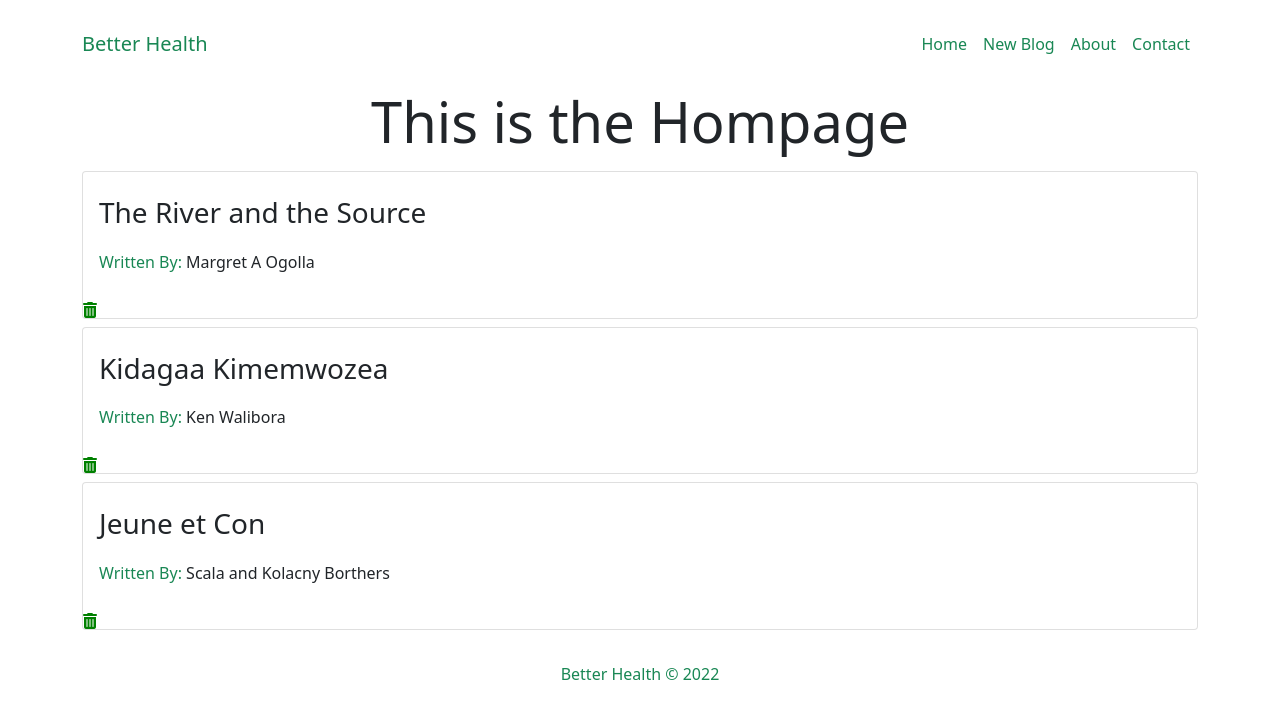
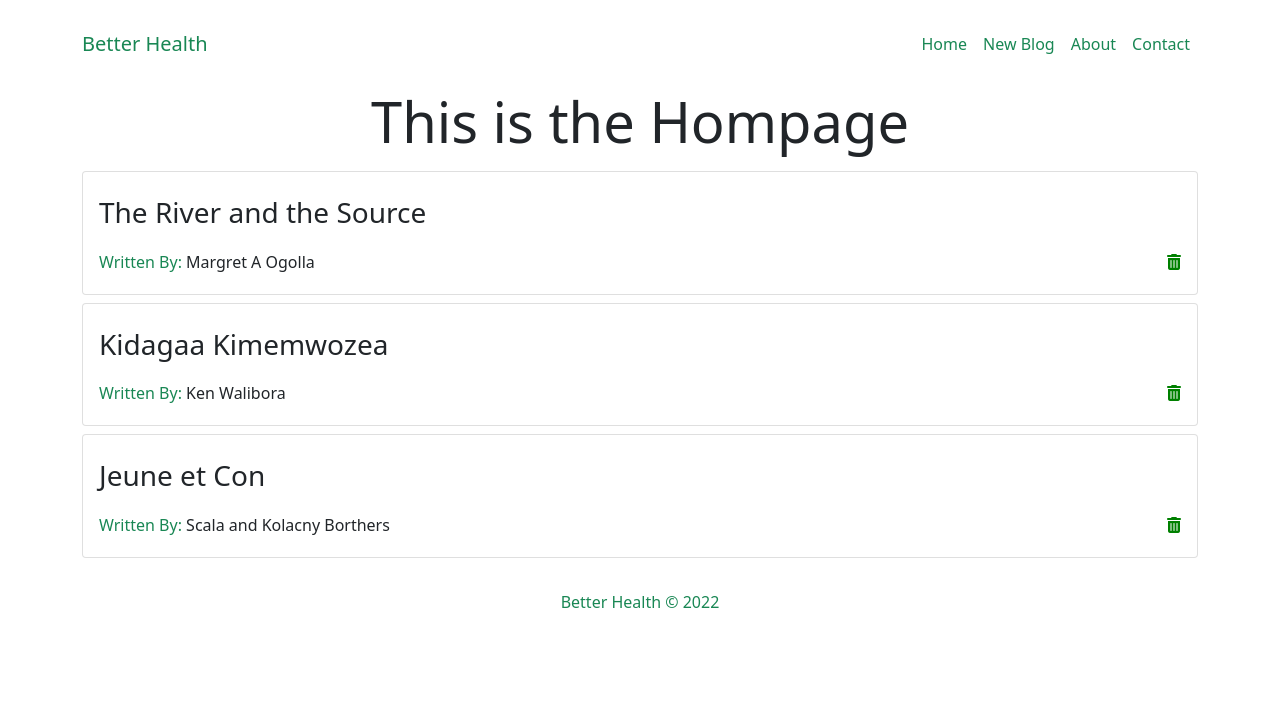
Before and after one commit to JoelOgira/React-Blog, a React (Create React App) app: page / in a window 1280 px wide. Shown: the top 718 px of the page. Built offline with nearby package versions, Linux system fonts and the light colour scheme.

Commit message:
Added useEffect hook

```diff
--- a/src/Components/BlogList.js
+++ b/src/Components/BlogList.js
@@ -7,9 +7,9 @@ const BlogList = ({blogs, title, onClickDelete}) => {
                     <div className="card mb-2">
                         <div className="card-body">
                             <h3 className="card-title py-2">{blog.title}</h3>
+                            <i onClick={() => onClickDelete(blog.id)} className="fas fa-trash-can pt-2" style={{ color: 'green', float: 'right', cursor: 'pointer' }}></i>
                             <p className="py-1 card-text"><span className="text-success">Written By: </span> {blog.author}</p>
                         </div>
-                        <i onClick={() => onClickDelete(blog.id)} className="fas fa-trash-can pt-2" style={{ color: 'green', float: 'right', cursor: 'pointer', right: '5px' }}></i>
                     </div>
                 </div>
             ))}
```
